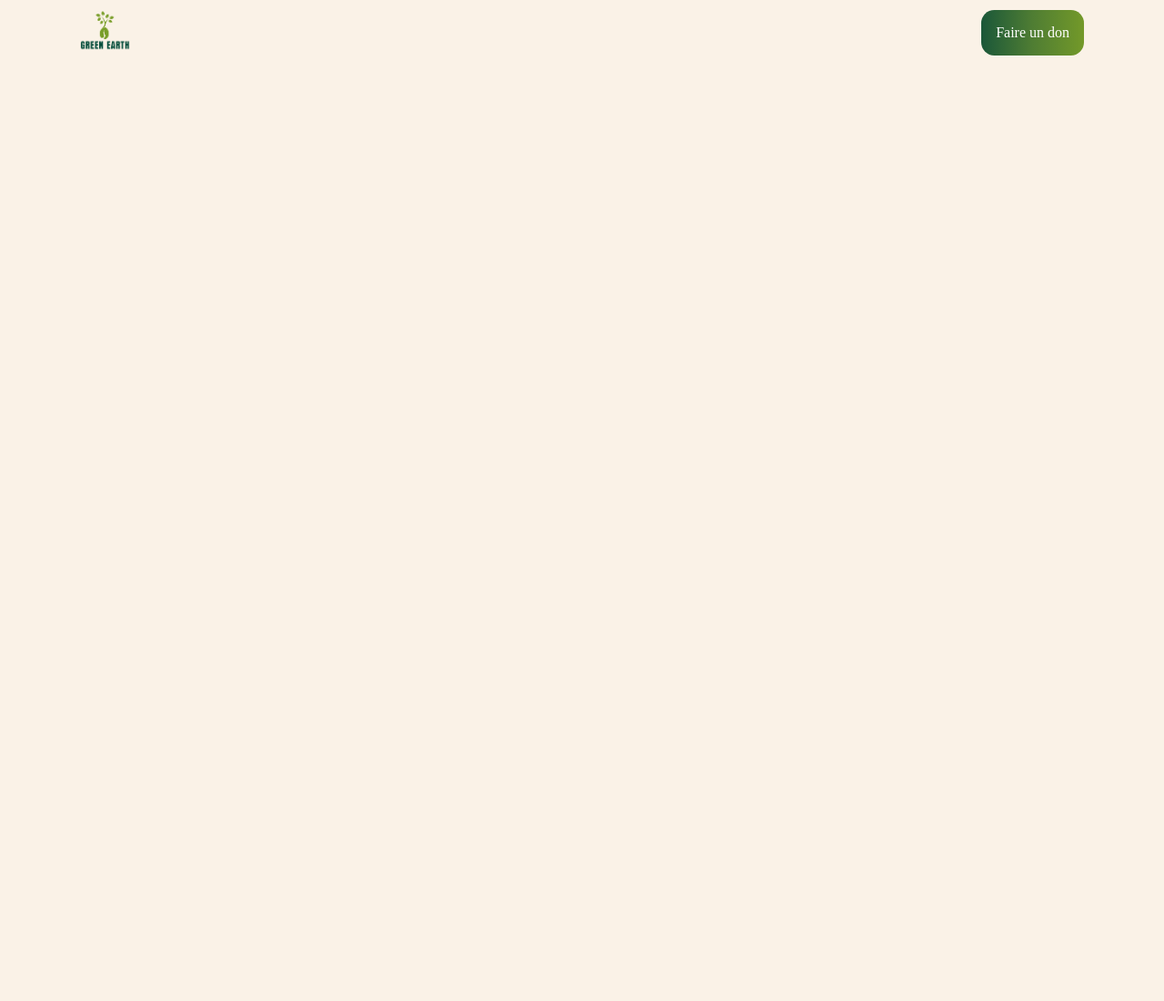
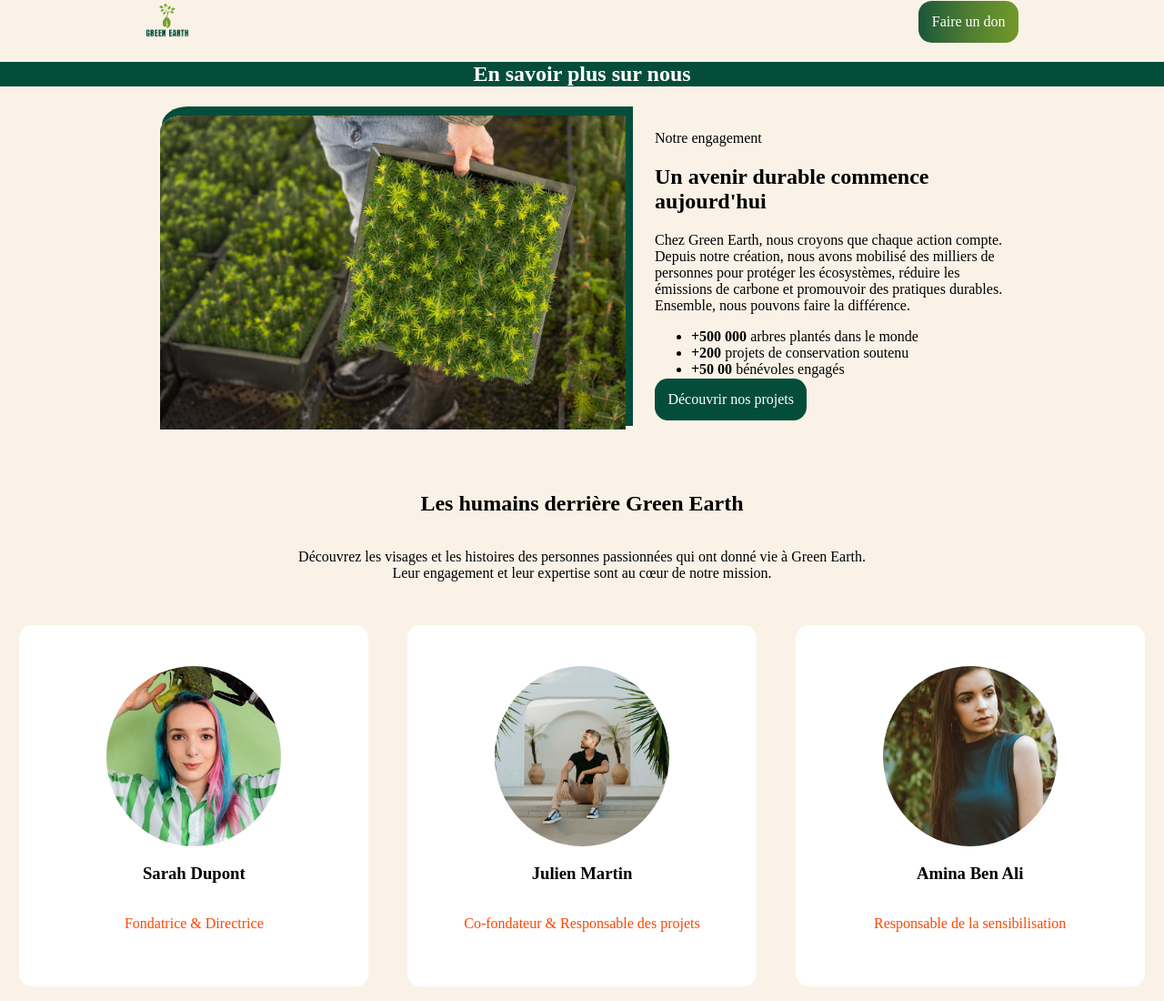
Before and after one commit to NiaNia2/green-earth, a website: page index.html in a window 1280 px wide. Shown: the top 1100 px of the page at 91% size. Before the commit the page ends 800 px from the top, so only its background shows below. Drawn offline with Linux system fonts and the light colour scheme; a web font is replaced by a local one.

Commit message:
ajout section hero human impact

```diff
--- a/assets/scss/base/_utilities.scss
+++ b/assets/scss/base/_utilities.scss
@@ -3,10 +3,48 @@
 body {
     font-family: variables.$font-italic;
     background-color: #faf2e7;
+    margin: 0;
+    width: 100%;
 }
 
 a {
     text-decoration: none;
     border-radius: 0.9rem;
-    padding: 1rem;
+    padding: 0.9rem;
 }
+
+#banner {
+    background-color: #054d3b;
+    width: 100%;
+
+    h1 {
+        font-family: variables.$font-varibles;
+        color: white;
+        text-align: center;
+        width: 100%;
+    }
+}
+
+img {
+    width: 100%;
+    height: 100%;
+    object-fit: cover;
+}
+
+h2 {
+    font-family: variables.$font-varibles;
+}
+
+.card {
+    background-color: white;
+    border-radius: 0.9rem;
+    width: 30%;
+
+    img {
+        width: 50%;
+        height: 50%;
+        border-radius: 50%;
+        align-items: center;
+
+    }
+}
--- a/assets/scss/layout/_header.scss
+++ b/assets/scss/layout/_header.scss
@@ -2,7 +2,7 @@ header {
     display: flex;
     justify-content: space-between;
     align-items: center;
-    margin: 0 5rem;
+    margin: 0 10rem;
 
     a {
         background: linear-gradient(to right, #1a5739, #4f7d33, #739929);
--- a/assets/scss/pages/_home.scss
+++ b/assets/scss/pages/_home.scss
@@ -0,0 +1,84 @@
+#hero {
+    display: flex;
+    justify-content: center;
+    gap: 2rem;
+    margin-top: 2rem;
+
+
+
+    .img-hero {
+        width: 40%;
+
+        img {
+            border-radius: 5% 0 0 0;
+            box-shadow: 5px -7px 0px 3px #054D3B;
+        }
+    }
+
+    .text-hero {
+        width: 30%;
+
+        a {
+            background-color: #054D3B;
+            color: white;
+            border-radius: 0.9rem;
+        }
+    }
+}
+
+#human {
+    display: flex;
+    flex-direction: column;
+    margin-top: 3rem;
+    gap: 2rem;
+
+    .text-human {
+        width: 50%;
+        text-align: center;
+        display: flex;
+        flex-direction: column;
+        align-items: center;
+        margin: 0 20rem;
+    }
+
+    .card-human {
+        display: flex;
+        justify-content: space-around;
+
+        .card {
+            display: flex;
+            flex-direction: column;
+            justify-content: center;
+            align-items: center;
+
+            p {
+                color: orangered;
+            }
+        }
+
+    }
+
+}
+
+#impact {
+    .text-impact {
+        display: flex;
+        flex-direction: column;
+        justify-content: center;
+    }
+
+    .img-impact {
+        display: flex;
+        gap: 3rem;
+
+
+        width: 100%;
+        background-size: cover;
+
+
+        img {
+            width: 40%;
+            border-radius: 0.9rem;
+        }
+    }
+}
--- a/assets/scss/style.scss
+++ b/assets/scss/style.scss
@@ -1,3 +1,4 @@
 @use "layout/header";
 @use"base/typography";
 @use "base/utilities";
+@use "pages/home";
--- a/index.html
+++ b/index.html
@@ -13,7 +13,75 @@
         <img src="assets/img/logo-green-earth.png" alt="">
         <a class=".btn" href="">Faire un don</a>
     </header>
+    <main>
+        <section id="banner">
+            <div class="titre">
+                <h1>En savoir plus sur nous</h1>
+            </div>
+        </section>
 
+        <section id="hero">
+            <div class="img-hero">
+                <img src="assets/img/about-hero.jpg" alt="">
+            </div>
+            <div class="text-hero">
+                <p>Notre engagement</p>
+                <h2>Un avenir durable commence aujourd'hui</h2>
+                <p>Chez Green Earth, nous croyons que chaque action compte. Depuis notre création, nous avons mobilisé
+                    des
+                    milliers de personnes pour protéger les écosystèmes, réduire les émissions de carbone et promouvoir
+                    des
+                    pratiques durables. Ensemble, nous pouvons faire la différence.</p>
+                <ul>
+                    <li><strong>+500 000</strong> arbres plantés dans le monde</li>
+                    <li><strong>+200</strong> projets de conservation soutenu</li>
+                    <li><strong>+50 00</strong> bénévoles engagés</li>
+                </ul>
+                <a href="">Découvrir nos projets</a>
+            </div>
+        </section>
+
+        <section id="human">
+            <div class="text-human">
+                <h2>Les humains derrière Green Earth</h2>
+                <p>Découvrez les visages et les histoires des personnes passionnées qui ont donné vie à Green Earth.
+                    Leur
+                    engagement et leur expertise sont au cœur de notre mission.</p>
+            </div>
+            <div class="card-human">
+                <div class="card">
+                    <img src="assets/img/sarah.jpg" alt="">
+                    <h3>Sarah Dupont</h3>
+                    <p>Fondatrice & Directrice</p>
+                </div>
+                <div class="card">
+                    <img src="assets/img/julien.jpg" alt="">
+                    <h3>Julien Martin</h3>
+                    <p>Co-fondateur & Responsable des projets</p>
+                </div>
+                <div class="card">
+                    <img src="assets/img/amina.jpg" alt="">
+                    <h3>Amina Ben Ali</h3>
+                    <p>Responsable de la sensibilisation</p>
+                </div>
+            </div>
+        </section>
+        <section id="impact">
+            <div>
+                <div class="text-impact">
+                    <h2>Notre impact</h2>
+                    <p>Depuis notre création, Green Earth a initié des projets ambitieux pour restaurer les écosystèmes,
+                        protéger la biodiversité et sensibiliser les communautés à travers le monde. Ensemble, nous
+                        construisons un avenir durable.</p>
+                </div>
+                <div class="img-impact">
+                    <img src="assets/img/don-1.jpg" alt="">
+                    <img src="assets/img/don-2.jpg" alt="">
+                </div>
+                <div></div>
+            </div>
+        </section>
+    </main>
 </body>
 
 </html>
```
Also changed, not shown: assets/css/style.css, 1 other file.
